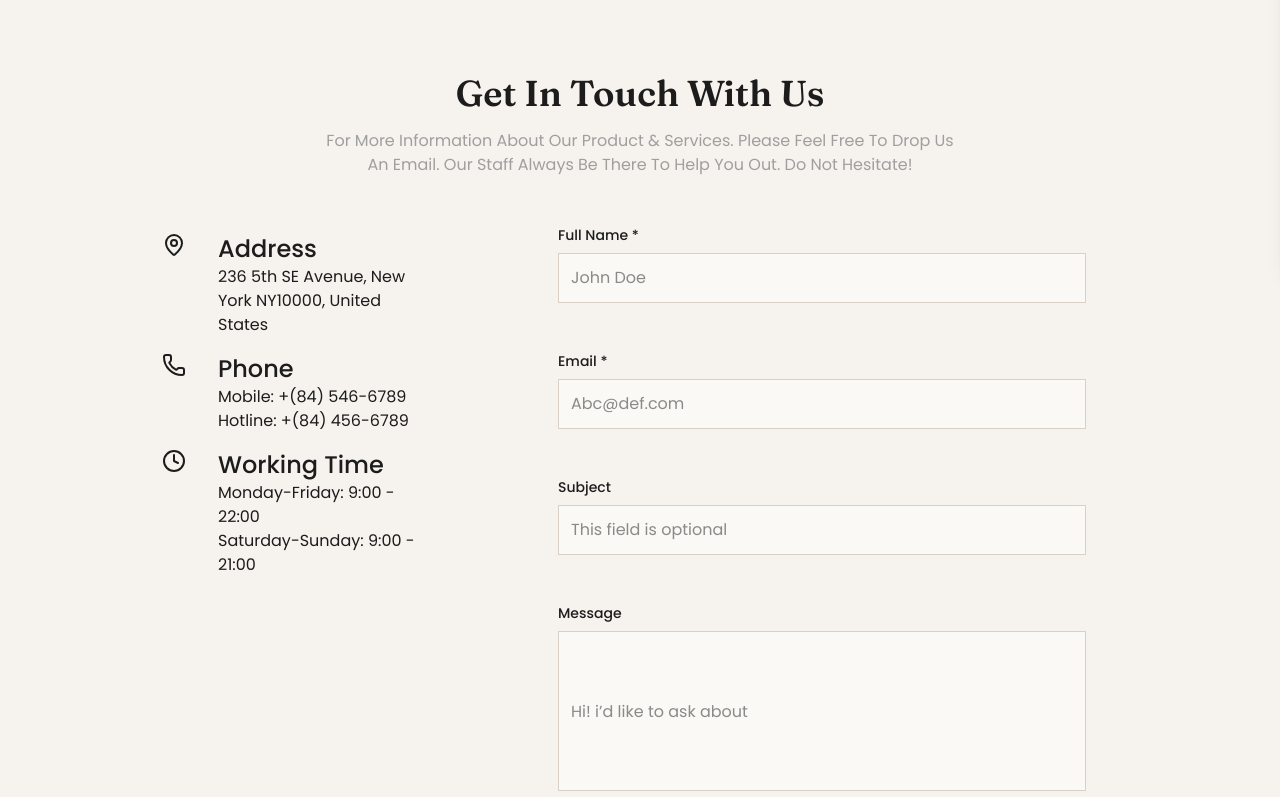
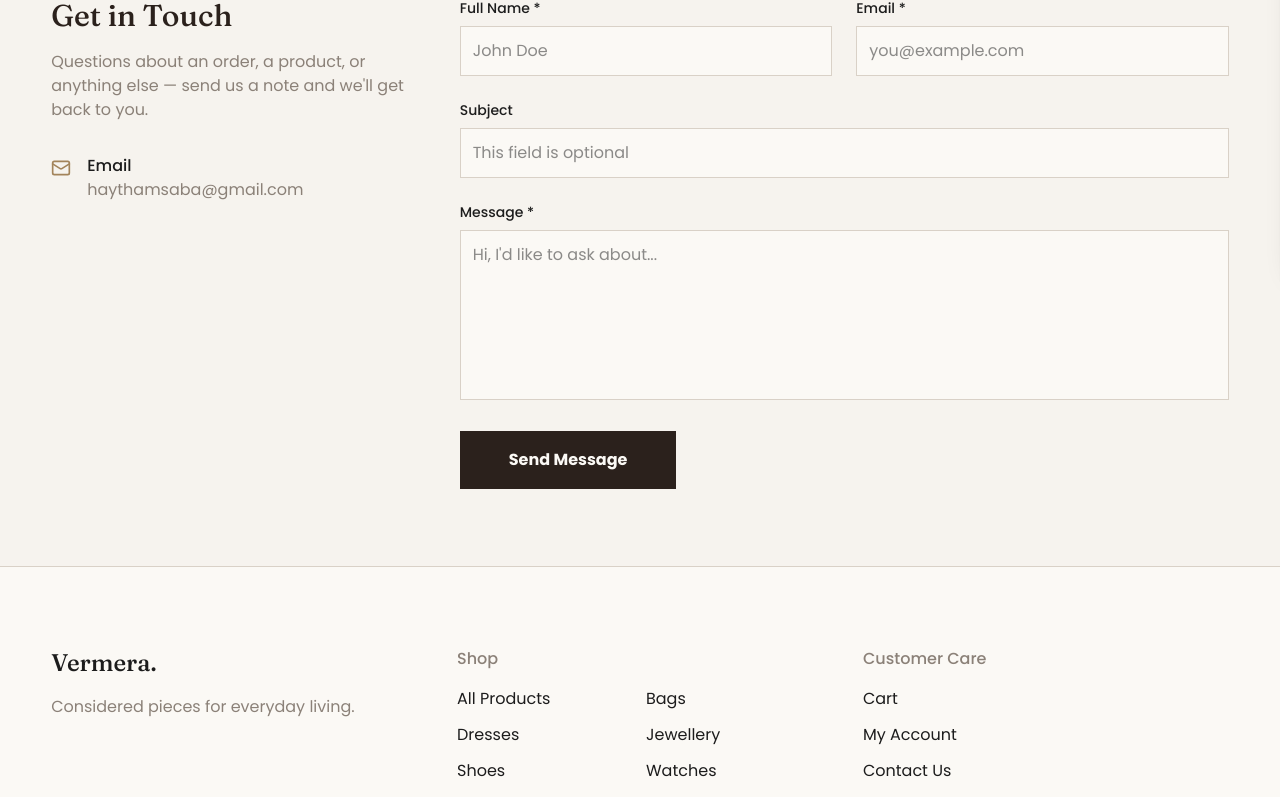
Before and after one commit to HaythamSaba/vermera, a React (Vite) app: page /contact in a window 1280 px wide. Shown: the part 519-1316 px from the top of the page. Built offline with nearby package versions, Linux system fonts and the light colour scheme.

Commit message:
redesign contact section and inputField

```diff
--- a/src/ui/Contact.jsx
+++ b/src/ui/Contact.jsx
@@ -1,53 +1,55 @@
-import { Clock, MapPin, Phone } from "lucide-react";
+import { Mail } from "lucide-react";
 import CoverBackgroundSection from "./CoverBackgroundSection";
 import InputField from "./InputField";
 import MainButton from "./MainButton";
+
+const CONTACT_EMAIL = "haythamsaba@gmail.com";
+
 const Contact = () => {
+  const handleSubmit = (e) => {
+    e.preventDefault();
+    const formData = new FormData(e.target);
+    const fullName = formData.get("fullName");
+    const email = formData.get("email");
+    const subject = formData.get("subject") || "Website inquiry";
+    const message = formData.get("message");
+
+    const body = `Name: ${fullName}\nEmail: ${email}\n\n${message}`;
+    window.location.href = `mailto:${CONTACT_EMAIL}?subject=${encodeURIComponent(
+      subject
+    )}&body=${encodeURIComponent(body)}`;
+  };
+
   return (
     <div>
       <CoverBackgroundSection title="Contact" path={["Home", "Contact"]} />
-      <div className="py-20 mx-auto">
-        <div className="text-center w-[650px] mx-auto mt-18">
-          <h3 className="text-4xl font-semibold mb-4">Get In Touch With Us</h3>
-          <p className="text-[#9F9F9F] text-basemy-4">
-            For More Information About Our Product & Services. Please Feel Free
-            To Drop Us An Email. Our Staff Always Be There To Help You Out. Do
-            Not Hesitate!
+
+      <div className="container-foundation section grid grid-cols-1 lg:grid-cols-3 gap-12">
+        <div>
+          <h3 className="text-3xl font-serif font-medium text-espresso mb-4">
+            Get in Touch
+          </h3>
+          <p className="text-taupe mb-8">
+            Questions about an order, a product, or anything else — send us a
+            note and we&apos;ll get back to you.
           </p>
-        </div>
-        <div className="flex justify-center items-start mt-12 gap-20">
-          <div className="">
-            <div className="flex justify-center gap-8 p-2">
-              <MapPin />
+
+          <div className="flex items-start gap-4">
+            <Mail className="w-5 h-5 text-brass mt-1" aria-hidden="true" />
             <div>
-                <p className="text-2xl font-medium">Address</p>
-                <p className=" w-[212px]">
-                  236 5th SE Avenue, New York NY10000, United States
-                </p>
-              </div>
-            </div>
-            <div className="flex justify-center gap-8 p-2">
-              <Phone />
-              <div>
-                <p className="text-2xl font-medium">Phone</p>
-                <p className=" w-[212px]">
-                  Mobile: +(84) 546-6789 Hotline: +(84) 456-6789{" "}
-                </p>
-              </div>
-            </div>
-            <div className="flex justify-center gap-8 p-2">
-              <Clock />
-              <div>
-                <p className="text-2xl font-medium">Working Time</p>
-                <p className=" w-[212px]">
-                  Monday-Friday: 9:00 - 22:00 <br />
-                  Saturday-Sunday: 9:00 - 21:00
-                </p>
+              <p className="font-medium text-charcoal">Email</p>
+              <a
+                href={`mailto:${CONTACT_EMAIL}`}
+                className="text-taupe hover:text-brass transition-colors duration-300"
+              >
+                {CONTACT_EMAIL}
+              </a>
             </div>
           </div>
         </div>
-          <div className=" px-10">
-            <div className="mb-12 w-[528px]">
+
+        <form onSubmit={handleSubmit} className="lg:col-span-2 space-y-6">
+          <div className="grid sm:grid-cols-2 gap-6">
             <InputField
               id="fullName"
               type="text"
@@ -57,19 +59,17 @@ const Contact = () => {
               hasLabel
               labelText="Full Name"
             />
-            </div>
-            <div className="mb-12 w-[528px]">
             <InputField
               id="email"
               type="email"
               name="email"
-              placeholder="Abc@def.com"
+              placeholder="you@example.com"
               isRequired
               hasLabel
               labelText="Email"
             />
           </div>
-            <div className="mb-12 w-[528px]">
+
           <InputField
             id="subject"
             type="text"
@@ -78,23 +78,31 @@ const Contact = () => {
             hasLabel
             labelText="Subject"
           />
-            </div>
-            <div className="mb-12 w-[528px]">
-              <InputField
+
+          <div>
+            <label
+              htmlFor="message"
+              className="block text-sm font-medium text-charcoal mb-2"
+            >
+              Message <span>*</span>
+            </label>
+            <textarea
               id="message"
-                type="textarea"
               name="message"
-                placeholder="Hi! i’d like to ask about"
-                hasLabel
-                labelText="Message"
-                className="h-40"
+              required
+              rows={6}
+              placeholder="Hi, I'd like to ask about..."
+              className="w-full border border-stone bg-cream outline-none p-3 transition resize-none"
             />
           </div>
-            <div>
-              <MainButton content="Send Message" size="large" />
-            </div>
-          </div>
-        </div>
+
+          <MainButton
+            type="submit"
+            content="Send Message"
+            variant="quiet"
+            size="large"
+          />
+        </form>
       </div>
     </div>
   );
--- a/src/ui/InputField.jsx
+++ b/src/ui/InputField.jsx
@@ -12,7 +12,7 @@ const InputField = ({
   className,
 }) => {
   return (
-    <>
+    <div>
       {hasLabel && (
         <label
           htmlFor={id}
@@ -32,7 +32,7 @@ const InputField = ({
         onKeyDown={onKeyDown}
         className={`${className} w-full border border-stone bg-cream outline-none p-3 transition`}
       />
-    </>
+    </div>
   );
 };
 
```
Lines whose indentation alone changed are shown as unchanged.
